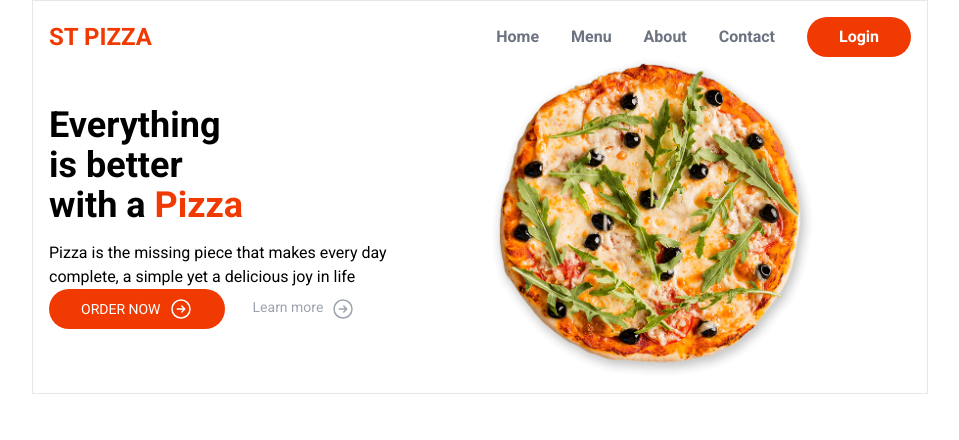
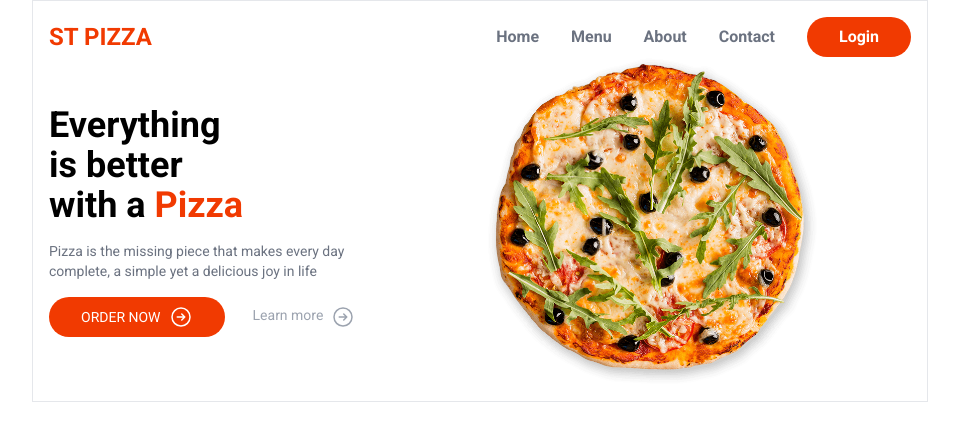
Before and after one commit to jadepeck/food-ordering-app, a Next.js app: page / in a window 1280 px wide. Shown: the top 440 px of the page, without its empty margins (160-1119 px from the left). Built offline with nearby package versions, Linux system fonts and the light colour scheme.

Commit message:
body adjustment

```diff
--- a/src/components/layout/Hero.js
+++ b/src/components/layout/Hero.js
@@ -15,7 +15,7 @@ export default function Hero() {
           </span>
 
           </h1>
-        <p className="mt-4">
+        <p className="my-4 text-gray-500 text-sm">
 
           Pizza is the missing piece that makes every day complete, a simple yet a delicious joy in life
 
```
